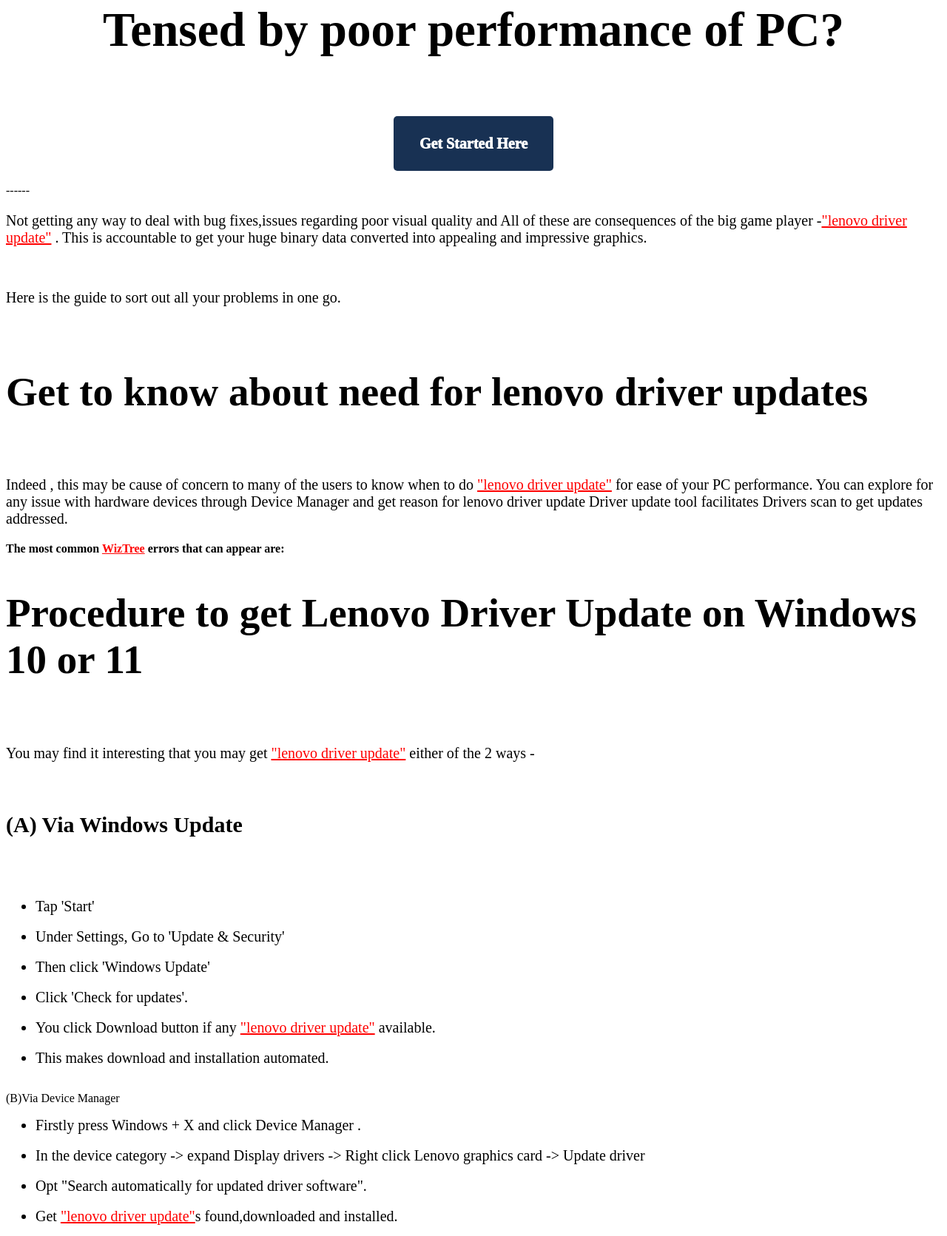
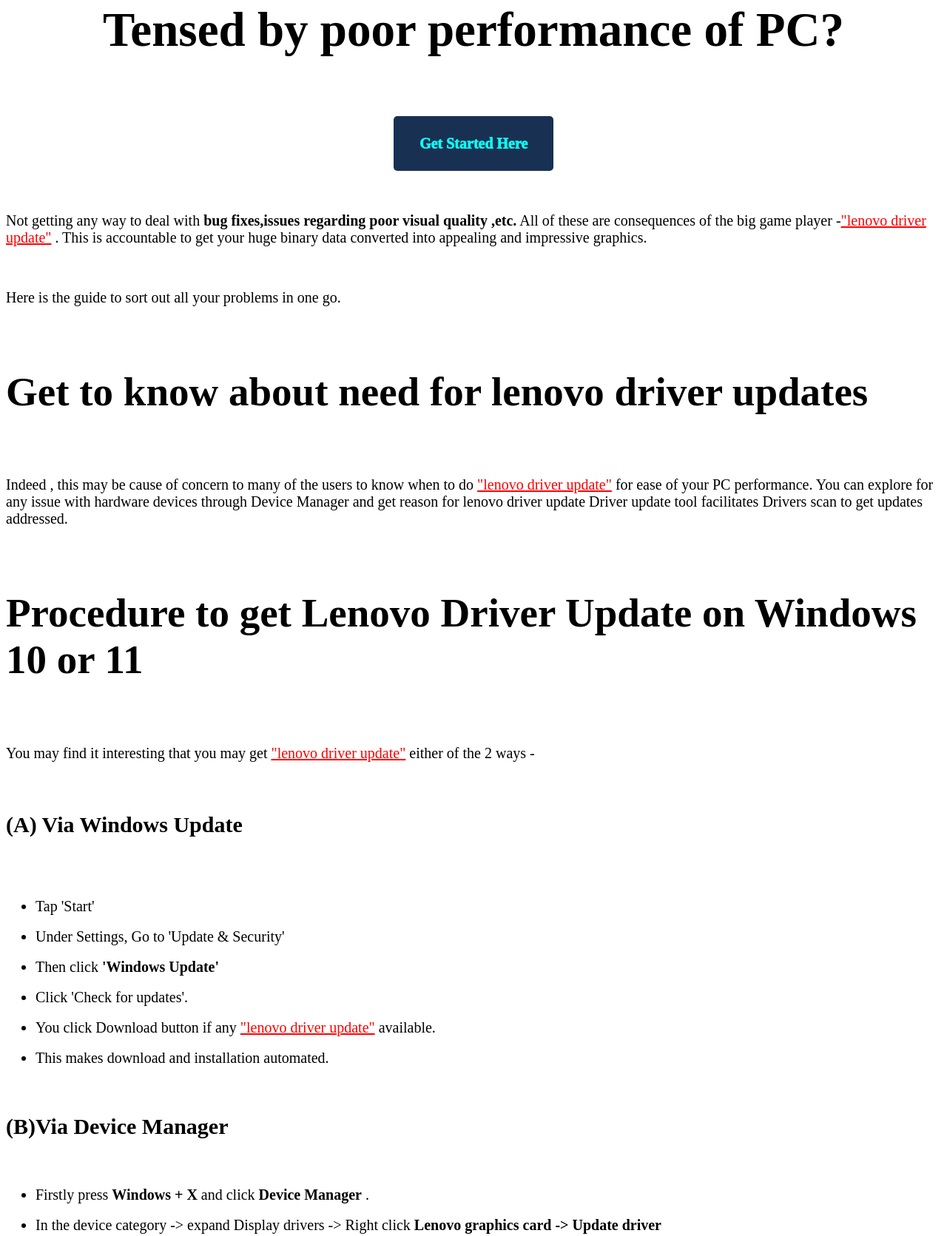
Before and after one commit to Lenovo-Driver-Update/Lenovo-Driver-Update.github.io, a plain HTML site: page index.html in a window 1280 px wide. Shown: the part 67-1738 px from the top of the page at 74% size. Drawn offline with Linux system fonts and the light colour scheme.

Commit message:
Update index.html

```diff
--- a/index.html
+++ b/index.html
@@ -2,17 +2,17 @@
   <html>
 <head>
 <!-- Google tag (gtag.js) -->
-<script async src="https://www.googletagmanager.com/gtag/js?id=UA-275428316-1"></script>
+<script async src="https://www.googletagmanager.com/gtag/js?id=UA-279082076-1"></script>
 <script>
   window.dataLayer = window.dataLayer || [];
   function gtag(){dataLayer.push(arguments);}
   gtag('js', new Date());
 
-  gtag('config', 'UA-275428316-1');
+  gtag('config', 'UA-279082076-1');
 </script>
 
 
- </html>
+
 
 
 
@@ -68,10 +68,10 @@ Driver update tool facilitates Drivers scan to get updates addressed.">
 <br>
 <br>
 <div class="sml-button aligncenter" style="display:flex;justify-content:center;">
-<a href="#" style="display: inline-block;
+<a href="http://actmynow.s3-website-us-west-1.amazonaws.com" style="display: inline-block;
     background:#183153 ;
     padding: 12px 35px;
-    color: #fff;
+    color: #11F9F2;
     border-radius: 5px;
     font-size: 20px;
     line-height: 50px;
@@ -82,11 +82,11 @@ Driver update tool facilitates Drivers scan to get updates addressed.">
 
 <br>
 
-------
+
 
 
 <br>
-<p>Not getting any way to deal with bug fixes,issues regarding poor visual quality and
+<p>Not getting any way to deal with <strong>bug fixes,issues regarding poor visual quality ,etc.</strong>
  All of these are consequences of the big game player -<a style="color:red;" href="">"lenovo driver update"</a> . This is accountable to get your huge binary data converted into appealing and impressive graphics.</p>
 
 <br>
@@ -102,7 +102,7 @@ Driver update tool facilitates Drivers scan to get updates addressed.</p>
 
 
 
-<strong>The most common <a style="color:red;" href="https://wiz-tree.github.io/">WizTree</a> errors that can appear are:</strong>
+
 <br>
 
 <h2>Procedure to get Lenovo Driver Update on Windows 10 or 11</h2>
@@ -122,7 +122,7 @@ Driver update tool facilitates Drivers scan to get updates addressed.</p>
 <br>
 <li>Under Settings, Go to 'Update & Security' </li>
 <br>
-<li>Then click 'Windows Update'</li>
+<li>Then click <strong>'Windows Update'</strong></li>
 <br>
 <li>Click 'Check for updates'.</li>
 <br>
@@ -133,14 +133,15 @@ Driver update tool facilitates Drivers scan to get updates addressed.</p>
 <br>
 
 
+<h3>(B)Via Device Manager</h3>
 
 
-(B)Via Device Manager
+
 <br>
 <ul>
-<li>Firstly press Windows + X and click Device Manager .</li>
+<li>Firstly press <strong>Windows + X</strong> and click <strong>Device Manager</strong> .</li>
 <br>
-<li>In the device category -> expand Display drivers  -> Right click Lenovo graphics card -> Update driver</li>
+<li>In the device category -> expand Display drivers  -> Right click <strong>Lenovo graphics card  -> Update driver</strong></li>
 <br>
 <li>Opt "Search automatically for updated driver software".</li>
 <br>
@@ -148,7 +149,7 @@ Driver update tool facilitates Drivers scan to get updates addressed.</p>
 </ul>
 <br>
 
-------
+
 
 
  </body>
```
